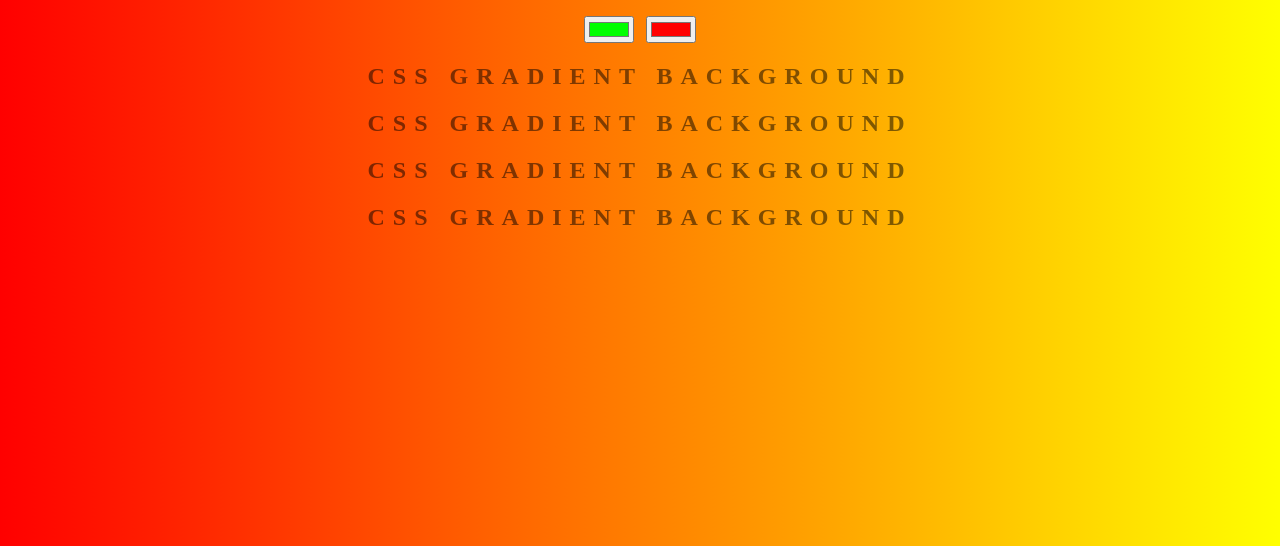
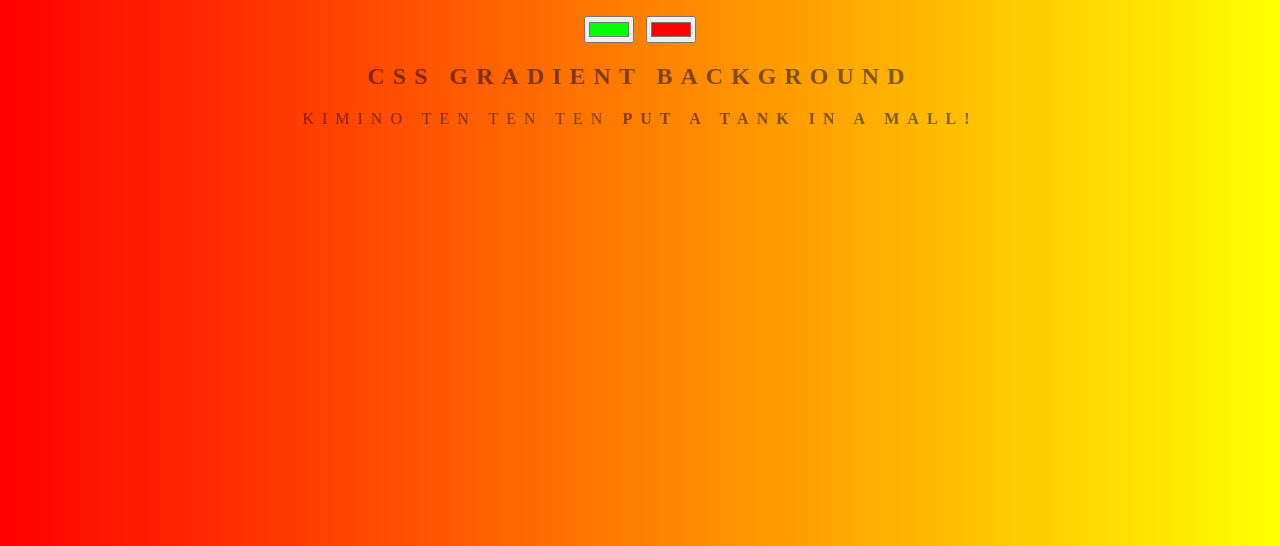
Before and after one commit to searjs/webGit, a website: page GradientBackground.html in a window 1280 px wide. Shown: the part 254-800 px from the top of the page. Drawn offline with Linux system fonts and the light colour scheme.

Commit message:
Adding Paragraphs

```diff
--- a/GradientBackground.html
+++ b/GradientBackground.html
@@ -11,9 +11,7 @@
 	<input class="color1" type="color" name="color1" value="#00ff00">
 	<input class="color2" type="color" name="color2" value="#ff0000">
 	<h2>CSS Gradient Background</h2>
-	<h2>CSS Gradient Background</h2>
-	<h2>CSS Gradient Background</h2>
-	<h2>CSS Gradient Background</h2>
+	<p>Kimino Ten Ten Ten <b>Put a tank in a MALL!</b></p>
 	<h3></h3>
 	<script type="text/javascript" src="gbg.js"></script>
 </body>
```
